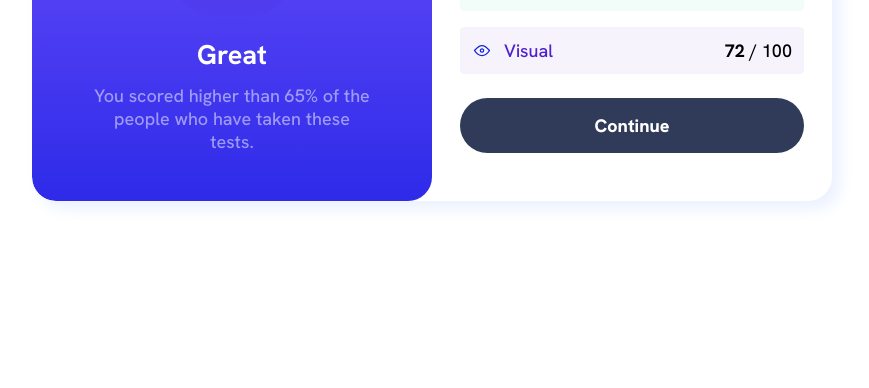
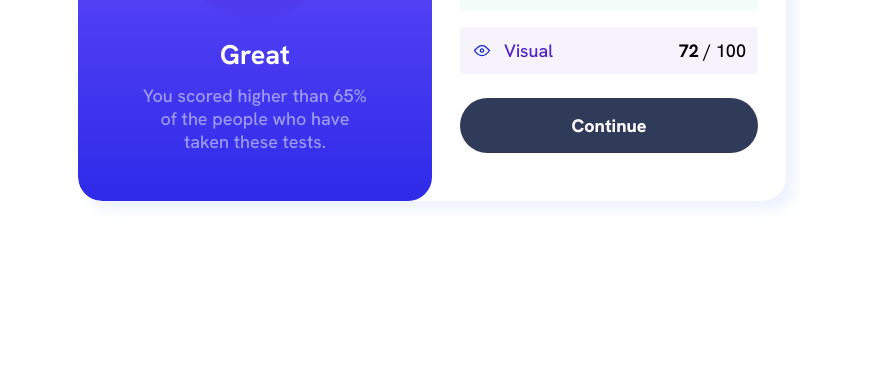
Before and after one commit to Code-Beaker/results-preview-card, a plain HTML site: page index.html in a window 1280 px wide. Shown: the part 412-800 px from the top of the page, without its empty margins (208-1077 px from the left). Drawn offline with Linux system fonts and the light colour scheme.

Commit message:
Updated card width

```diff
--- a/style.css
+++ b/style.css
@@ -58,7 +58,7 @@ body {
 
 .card {
   display: grid;
-  max-width: 50rem;
+  max-width: calc(50rem - 5.75rem);
   grid-template-columns: 1fr;
 }
 
```
